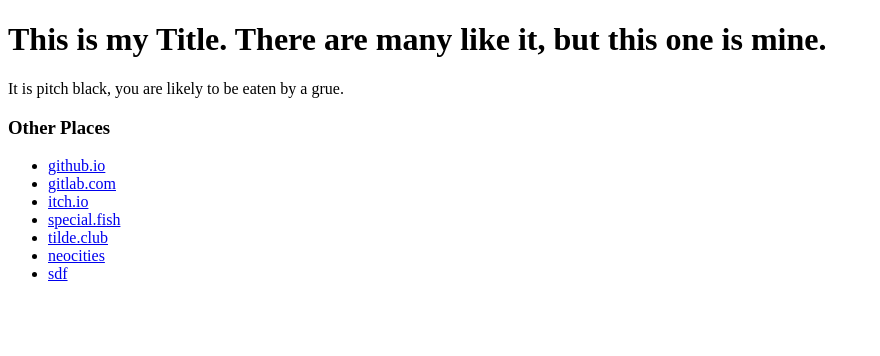
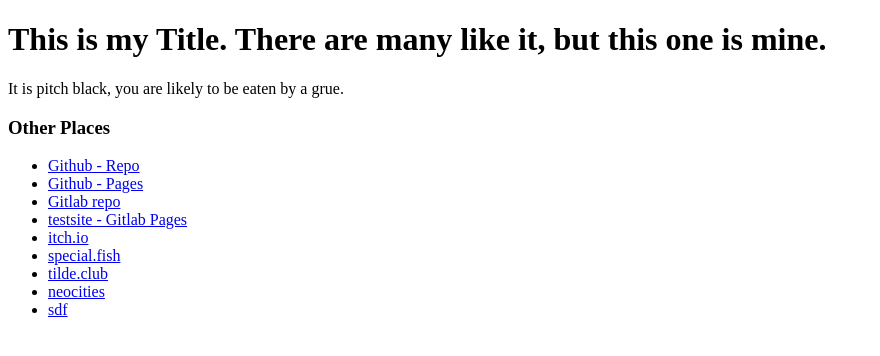
Before and after one commit to atebyagrue/atebyagrue.github.io, a plain HTML site: page index.html in a window 1280 px wide. Shown: the whole page, without its empty margins (0-880 px from the left). Drawn offline with Linux system fonts and the light colour scheme.

Commit message:
page tweaks

```diff
--- a/index.html
+++ b/index.html
@@ -15,8 +15,10 @@
 
   <h3>Other Places</h3>
   <ul>
-    <li><a href="https://atebyagrue.github.io/">github.io</a></li>
-    <li><a href="https://gitlab.com/atebyagrue">gitlab.com</a></li>
+    <li><a href="https://www.github.com/atebyagrue">Github - Repo</a></li>
+    <li><a href="https://atebyagrue.github.io/">Github - Pages</a></li>
+    <li><a href="https://gitlab.com/atebyagrue">Gitlab repo</a></li>
+    <li><a href="https://testsite-e3a8ef.gitlab.io/">testsite - Gitlab Pages</a></li>
     <li><a href="https://itch.io/profile/atebyagrue">itch.io</a></li>
     <li><a href="https://special.fish/atebyagrue">special.fish</a></li>
     <li><a href="https://tilde.club/~atebyagrue/">tilde.club</a></li>
```
